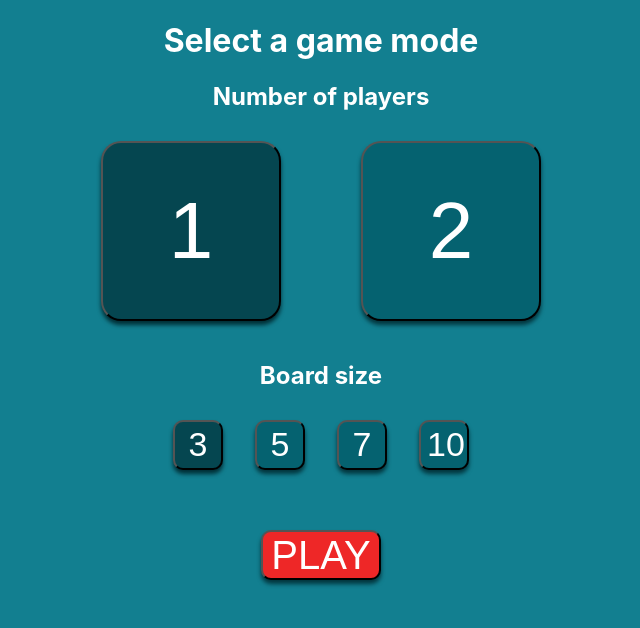
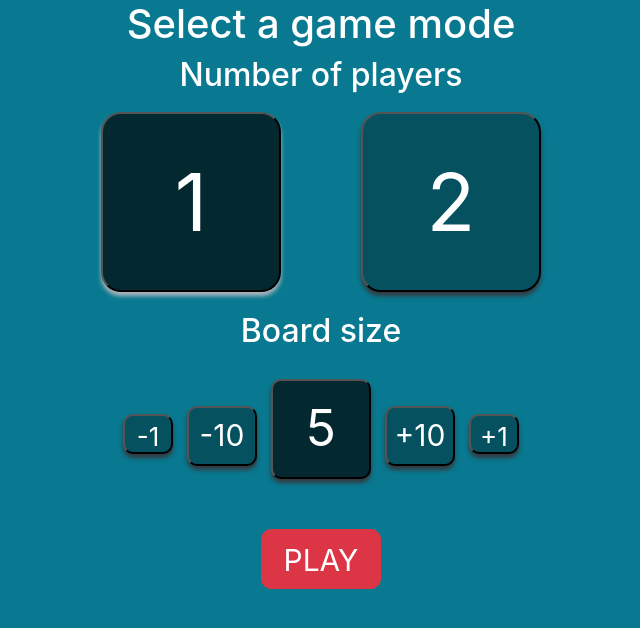
Before and after one commit to pczernec/Quatum-Tic-Tac-Toe, a React (Create React App) app in the folder client-side-frontend/: page / in a window 1280 px wide. Shown: the top 628 px of the page, without its empty margins (319-959 px from the left). Built offline with nearby package versions, Linux system fonts and the light colour scheme.

Commit message:
prototype of start screen v1

```diff
--- a/client-side-frontend/package.json
+++ b/client-side-frontend/package.json
@@ -7,10 +7,12 @@
     "@testing-library/react": "^13.4.0",
     "@testing-library/user-event": "^13.5.0",
     "axios": "^1.6.2",
+    "bootstrap": "^5.3.2",
     "react": "^18.2.0",
     "react-dom": "^18.2.0",
     "react-router-dom": "^6.19.0",
     "react-scripts": "^5.0.1",
+    "sass": "^1.69.5",
     "web-vitals": "^2.1.4"
   },
   "scripts": {
--- a/client-side-frontend/src/index.css
+++ b/client-side-frontend/src/index.scss
@@ -1,3 +1,6 @@
+@import "../node_modules/bootstrap/scss/functions";
+@import "../node_modules/bootstrap/scss/variables";
+
 body {
   margin: 0;
   font-family: -apple-system, BlinkMacSystemFont, 'Segoe UI', 'Roboto', 'Oxygen',
@@ -5,7 +8,7 @@ body {
     sans-serif;
   -webkit-font-smoothing: antialiased;
   -moz-osx-font-smoothing: grayscale;
-  background-color: #127f90;
+  background-color: $cyan-700;
   color: white;
 }
 
--- a/client-side-frontend/src/stylesheets/App.css
+++ b/client-side-frontend/src/stylesheets/App.scss
@@ -1,13 +1,10 @@
+@import "../../node_modules/bootstrap/scss/functions";
+@import "../../node_modules/bootstrap/scss/variables";
+
 .App {
   text-align: center;
 }
 
-
-@media (prefers-reduced-motion: no-preference) {
-  .App-logo {
-    animation: App-logo-spin infinite 20s linear;
-  }
-}
 
 .App-header {
   background-color: #282c34;
@@ -23,12 +20,3 @@
 .App-link {
   color: #61dafb;
 }
-
-@keyframes App-logo-spin {
-  from {
-    transform: rotate(0deg);
-  }
-  to {
-    transform: rotate(360deg);
-  }
-}
--- a/client-side-frontend/src/stylesheets/Buttons.css
+++ /dev/null
@@ -1,52 +0,0 @@
-.button {
-    background-color: #056270;
-    padding: auto;
-    box-shadow: 0px 4px 4px #03363E;
-    cursor: pointer;
-    color: white
-}
-
-.activeButton {
-    background-color: #054650;
-    padding: auto;
-    box-shadow: 0px 4px 4px #012f36;
-    cursor: pointer;
-    color: white
-}
-
-
-.bigSelector {
-    width: 180px;
-    height: 180px;
-    border-radius: 20px;
-    margin-top: 10px;
-    margin-bottom: 20px;
-    margin-left: 40px;
-    margin-right: 40px;
-    font-size: 80px;
-}
-
-.smallSelector {
-    width: 50px;
-    height: 50px;
-    border-radius: 10px;
-    margin-left: 16px;
-    margin-right: 16px;
-    margin-top: 10px;
-    margin-bottom: 10px;
-    font-size: 34px;
-}
-
-#play {
-    background-color: rgb(238, 39, 39);
-    width: 120px;
-    height: 50px;
-    border-radius: 10px;
-    text-transform: uppercase;
-    margin-top: 50px;
-    margin-bottom: 20px;
-    margin-left: 20px;
-    margin-right: 20px;
-    font-size: 40px;
-
-}
--- /dev/null
+++ b/client-side-frontend/src/stylesheets/Buttons.scss
@@ -0,0 +1,74 @@
+@import "../../node_modules/bootstrap/scss/functions";
+@import "../../node_modules/bootstrap/scss/variables";
+
+.button {
+    background-color: $cyan-800;
+    padding: auto;
+    box-shadow: 0px 4px 4px $gray-800;
+    cursor: pointer;
+    color: white
+
+}
+
+.activeButton {
+    background-color: $cyan-900;
+    padding: auto;
+    box-shadow: 0px 4px 4px $gray-500;
+    cursor: pointer;
+    color: white
+}
+
+
+.bigSelector {
+    width: 180px;
+    height: 180px;
+    border-radius: 20px;
+    margin-top: 10px;
+    margin-bottom: 20px;
+    margin-left: 40px;
+    margin-right: 40px;
+    font-size: 80px;
+}
+
+.small-change-button {
+    width: 50px;
+    height: 40px;
+    border-radius: 10px;
+    margin-top: 10px;
+    margin-bottom: 10px;
+    font-size: 26px;
+}
+
+
+.large-change-button {
+    width: 70px;
+    height: 60px;
+    border-radius: 10px;
+    margin-left: 14px;
+    margin-right: 14px;
+    margin-top: 10px;
+    margin-bottom: 10px;
+    font-size: 30px;
+}
+
+
+#board-size-display {
+    font-size: 50px;
+    width: 100px;
+    height: 100px;
+    margin-top: 20px;
+    border-radius: 10px;
+    pointer-events: none;
+    background-color: $cyan-900;
+}
+
+
+#play-button {
+    width: 120px;
+    height: 60px;
+    border-radius: 10px;
+    text-transform: uppercase;
+    margin-top: 50px;
+    font-size: 30px;
+
+}
--- a/client-side-frontend/src/views/App.js
+++ b/client-side-frontend/src/views/App.js
@@ -1,5 +1,5 @@
 import { BrowserRouter, Route, Routes } from 'react-router-dom';
-import '../stylesheets/App.css';
+import '../stylesheets/App.scss';
 import Start from './Start';
 import Game from './Game';
 
@@ -9,7 +9,7 @@ function App() {
   <BrowserRouter>
     <Routes>
       <Route index element={<Start />} />
-      <Route path="game" element={<Game />} />
+      <Route path="games" element={<Game />} />
     </Routes>
   </BrowserRouter>
 
--- a/client-side-frontend/src/views/Start.js
+++ b/client-side-frontend/src/views/Start.js
@@ -1,35 +1,78 @@
-import ToggleGroup from '../components/ToggleGroup';
-import { useNavigate } from 'react-router-dom';
-import { useState } from 'react';
-import axios from 'axios';
+import ToggleGroup from "../components/ToggleGroup";
+import { useNavigate } from "react-router-dom";
+import { useState } from "react";
+import axios from "axios";
 
-import '../stylesheets/Buttons.css'
+import "../stylesheets/Buttons.scss"
 
+function BoardSizeButton( {value} )
+{
+    return (
+    <button id="board-size-display" className="button" value={value}>{value}</button>
+    )
+}
+
+
+function ChangeBoardSizeButton( {currentValue, changeSize, setNewValue, sizeStyle} )
+{
+    var text="";
+    if(changeSize > 0)
+    {
+        text = "+";
+    }
+    text = text + changeSize;
+
+    return (
+        <button className={"button "+sizeStyle+"-change-button"} onClick={ () => {
+            if(currentValue+changeSize<3)
+            {
+                alert("Board size value cannot be smaller than 3.");
+            }
+            else
+            {
+                setNewValue(currentValue+changeSize);
+            }
+        }
+
+    }>{text}</button>
+    )
+}
 
 
 function Start() {
 
-    const playerModes = [1, 2]
-    const boardSizeModes = [3, 5, 7, 10]
+    const playerModes = [1, 2];
+    const boardSizeModes = [3, 5, 7, 10];
 
-    const [playersNumber, setPlayersNumber] = useState(playerModes[0])
-    const [boardSize, setBoardSize] = useState(boardSizeModes[0])
+    const [playersNumber, setPlayersNumber] = useState(playerModes[0]);
+    const [boardSize, setBoardSize] = useState(boardSizeModes[1]);
 
 
     const navigate = useNavigate();
 
     function playButtonHandler() {
-        navigate('/game');
+        axios.post('/games', {
+            players: playersNumber,
+            boardSize: boardSize
+          })
+        navigate("/games");
     }
+
 
     return (
         <div className="StartContainer App">
             <h1>Select a game mode</h1>
             <h2>Number of players</h2>
-            <ToggleGroup options={playerModes}  className='bigSelector' active={playersNumber} setActive={setPlayersNumber} />
+            <ToggleGroup options={playerModes}  className="bigSelector" active={playersNumber} setActive={setPlayersNumber} />
             <h2>Board size</h2>
-            <ToggleGroup options={boardSizeModes} className='smallSelector' active={boardSize} setActive={setBoardSize}/>
-            <button id='play' className='button' onClick={playButtonHandler}>play</button>
+            <div>
+                <ChangeBoardSizeButton currentValue={boardSize} changeSize={-1} setNewValue={setBoardSize} sizeStyle="small" />
+                <ChangeBoardSizeButton currentValue={boardSize} changeSize={-10} setNewValue={setBoardSize} sizeStyle="large" />
+                <BoardSizeButton value={boardSize} />
+                <ChangeBoardSizeButton currentValue={boardSize} changeSize={10} setNewValue={setBoardSize} sizeStyle="large" />
+                <ChangeBoardSizeButton currentValue={boardSize} changeSize={1} setNewValue={setBoardSize} sizeStyle="small"/>
+            </div>
+            <button id="play-button" className="btn btn-lg btn-danger" onClick={playButtonHandler}>play</button>
         </div>
     )
 }
```
Also changed, not shown: client-side-frontend/src/index.js (+6 -1 lines), 2 other files (tests, documents, lock files or other folders).
